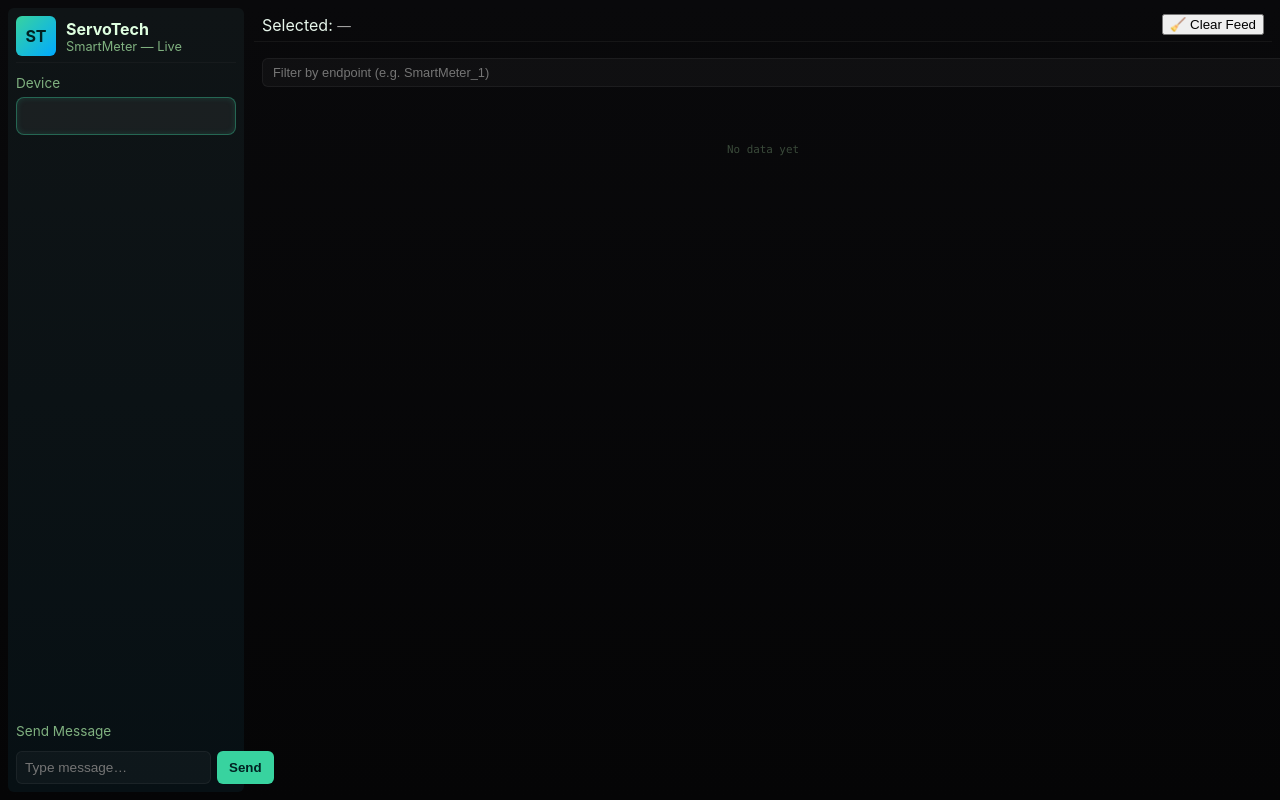
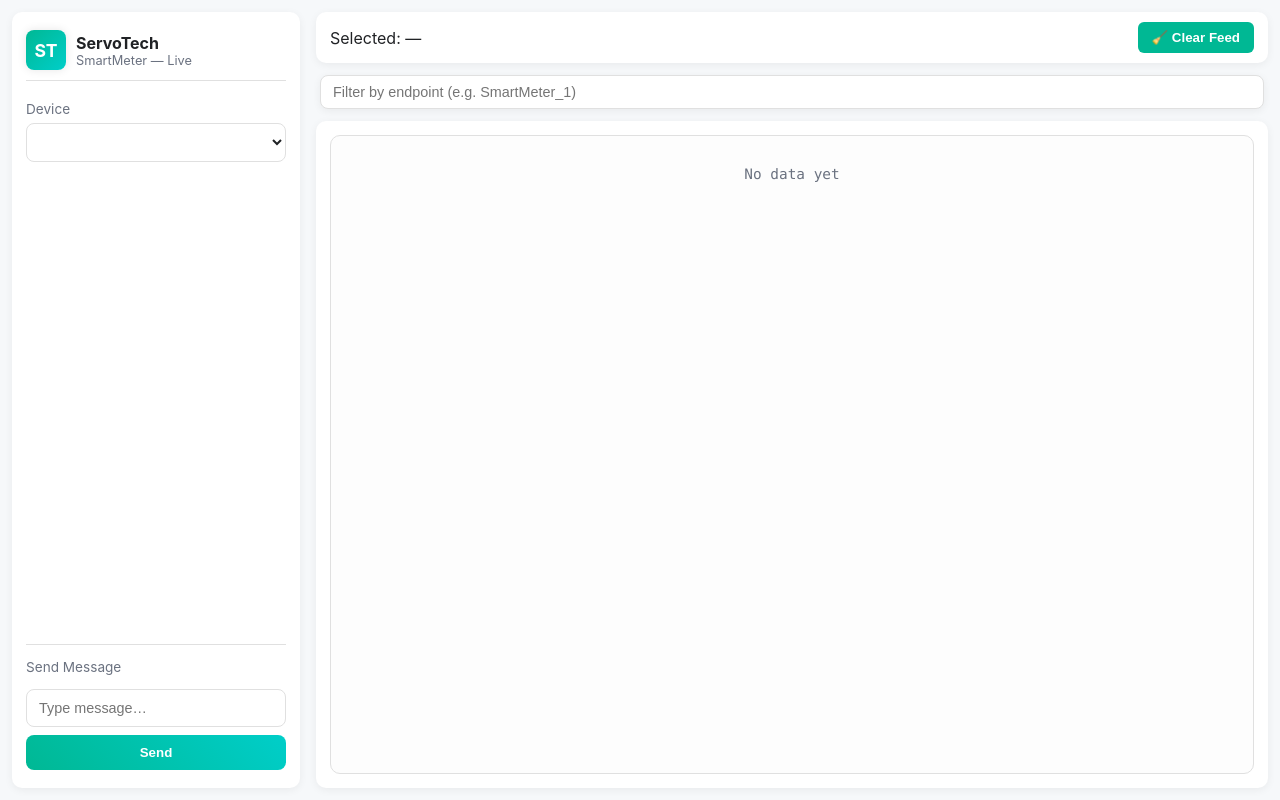
Before and after one commit to deepakpal5/ServerWebSocket, a website: page public/index.html in a window 1280 px wide. Drawn offline with Linux system fonts and the light colour scheme; no server answers.

Commit message:
update dashboard code

```diff
--- a/public/index.html
+++ b/public/index.html
@@ -5,83 +5,271 @@
   <meta name="viewport" content="width=device-width,initial-scale=1" />
   <title>ServoTech SmartMeter — Live Dashboard</title>
   <style>
-    :root{
-      --bg:#09090b; --panel:#0f1416; --muted:#7fb07f; --accent:#38d39f; --card:#0b0f10; --glass:rgba(255,255,255,0.03);
-      --radius:6px; --gap:10px; --mono:ui-monospace, Menlo, Monaco, 'Roboto Mono', monospace;
-    }
-    html,body{height:100%;margin:0;font-family:Inter,Segoe UI,Roboto,Helvetica,Arial,sans-serif;background:linear-gradient(180deg,var(--bg),#050506);color:#e6f5ea}
-    .app{display:flex;gap:var(--gap);height:100vh;padding:8px;box-sizing:border-box}
-    .sidebar{width:220px;background:linear-gradient(180deg,var(--panel),#071014);border-radius:var(--radius);padding:8px;display:flex;flex-direction:column;gap:12px}
-    .brand{display:flex;align-items:center;gap:10px;padding-bottom:6px;border-bottom:1px solid var(--glass)}
-    .logo{width:40px;height:40px;border-radius:6px;background:linear-gradient(135deg,var(--accent),#0af);display:flex;align-items:center;justify-content:center;font-weight:700;color:#022}
-    .brand h1{font-size:1rem;margin:0;color:#dfffe0}
-    .brand p{margin:0;font-size:0.8rem;color:var(--muted)}
-    label.meta{font-size:0.85rem;color:var(--muted);display:block;margin-bottom:6px}
-    select#endpointSelect {
-      appearance: none;
-      width: 100%;
-      background: rgba(255, 255, 255, 0.05);
-      border: 1px solid rgba(56, 211, 159, 0.4);
-      padding: 10px 14px;
-      border-radius: 8px;
-      color: #dfffe0;
-      font-weight: 600;
-      font-size: 0.9rem;
-      transition: all 0.25s ease-in-out;
-      box-shadow: inset 0 0 6px rgba(56, 211, 159, 0.15);
-      cursor: pointer;
-    }
-    select#endpointSelect:hover {
-      background: rgba(56, 211, 159, 0.12);
-      border-color: #38d39f;
-      box-shadow: 0 0 6px rgba(56, 211, 159, 0.35);
-    }
-    select#endpointSelect:focus {
-      outline: none;
-      background: rgba(56, 211, 159, 0.15);
-      border-color: #38d39f;
-      box-shadow: 0 0 8px rgba(56, 211, 159, 0.45);
-    }
-    select#endpointSelect option {
-      background: #0f1416;
-      color: #dfffe0;
-      font-weight: 500;
+    :root {
+      --bg: #f6f8fa;
+      --panel: #ffffff;
+      --accent: #00b894;
+      --accent2: #00cec9;
+      --border: #e0e0e0;
+      --text: #202225;
+      --muted: #6b7280;
+      --radius: 10px;
+      --shadow: 0 2px 8px rgba(0,0,0,0.06);
+      --mono: ui-monospace, Menlo, Monaco, 'Roboto Mono', monospace;
     }
 
-    .main{flex:1;display:flex;flex-direction:column;gap:var(--gap)}
-    .topbar{display:flex;justify-content:space-between;align-items:center;padding:6px 8px;border-bottom:1px solid rgba(255,255,255,0.05)}
-    .topbar .meta{color:#a0a0a0;font-size:0.85rem}
-    .feed{flex:1;display:flex;flex-direction:column;background:transparent;border-radius:6px;padding:6px}
-    .feed-header{display:flex;justify-content:space-between;align-items:center;padding:6px 8px;border-bottom:1px solid rgba(255,255,255,0.05)}
-    .feed-header button {
-      background: rgba(56, 211, 159, 0.12);
-      color: #38d39f;
-      border: 1px solid rgba(56, 211, 159, 0.4);
+    html, body {
+      height: 100%;
+      margin: 0;
+      font-family: "Inter", "Segoe UI", Roboto, Helvetica, Arial, sans-serif;
+      background: var(--bg);
+      color: var(--text);
+    }
+
+    .app {
+      display: flex;
+      height: 100vh;
+      gap: 16px;
+      padding: 12px;
+      box-sizing: border-box;
+    }
+
+    /* ---- SIDEBAR ---- */
+    .sidebar {
+      width: 260px;
+      background: var(--panel);
+      border-radius: var(--radius);
+      box-shadow: var(--shadow);
+      padding: 18px 14px;
+      display: flex;
+      flex-direction: column;
+      justify-content: space-between;
+    }
+
+    .brand {
+      display: flex;
+      align-items: center;
+      gap: 10px;
+      border-bottom: 1px solid var(--border);
+      padding-bottom: 10px;
+      margin-bottom: 20px;
+    }
+
+    .logo {
+      width: 40px;
+      height: 40px;
+      border-radius: 8px;
+      background: linear-gradient(135deg, var(--accent), var(--accent2));
+      color: white;
+      font-weight: 700;
+      font-size: 1.1rem;
+      display: flex;
+      align-items: center;
+      justify-content: center;
+      box-shadow: 0 0 10px rgba(0,0,0,0.1);
+    }
+
+    .brand h1 {
+      font-size: 1rem;
+      margin: 0;
+    }
+
+    .brand p {
+      margin: 0;
+      font-size: 0.8rem;
+      color: var(--muted);
+    }
+
+    label.meta {
+      font-size: 0.85rem;
+      color: var(--muted);
+      display: block;
+      margin-bottom: 6px;
+    }
+
+    select#endpointSelect {
+      width: 100%;
+      padding: 10px 12px;
+      border-radius: 8px;
+      border: 1px solid var(--border);
+      background: #fff;
+      font-weight: 600;
+      color: var(--text);
+      cursor: pointer;
+      transition: border-color 0.2s ease;
+      box-sizing: border-box;
+    }
+
+    select#endpointSelect:focus {
+      border-color: var(--accent);
+      outline: none;
+    }
+
+    /* ---- MAIN PANEL ---- */
+    .main {
+      flex: 1;
+      display: flex;
+      flex-direction: column;
+      gap: 12px;
+    }
+
+    .topbar {
+      background: var(--panel);
+      border-radius: var(--radius);
+      box-shadow: var(--shadow);
+      padding: 10px 14px;
+      display: flex;
+      justify-content: space-between;
+      align-items: center;
+    }
+
+    .topbar button {
+      background: var(--accent);
+      color: white;
+      border: none;
+      padding: 8px 14px;
       border-radius: 6px;
-      padding: 5px 10px;
       cursor: pointer;
       font-weight: 600;
-      transition: 0.25s;
-    }
-    .feed-header button:hover {
-      background: rgba(56, 211, 159, 0.25);
+      transition: background 0.25s ease;
     }
 
-    .messages{padding:4px 2px;overflow-y:auto;flex:1;font-family:var(--mono);font-size:0.68rem;color:#cfe9d0}
-    .messages pre{font-size:0.68rem;line-height:1.05;margin:0}
-    .msg{padding:4px;border-radius:4px;margin-bottom:2px;background:transparent;border-left:3px solid rgba(56,211,159,0.08)}
-    .empty{color:#3a4a3a;text-align:center;padding:30px}
-    .send-box{margin-top:auto;display:flex;flex-direction:column;gap:6px}
-    .send-row{display:flex;gap:6px}
-    #msgInput{flex:1;padding:8px;border-radius:6px;background:rgba(255,255,255,0.03);border:1px solid rgba(255,255,255,0.05);color:#e6f5ea;font-size:0.85rem}
-    #sendBtn{padding:8px 12px;border:none;border-radius:6px;background:var(--accent);color:#022;font-weight:600;cursor:pointer;transition:background 0.2s}
-    #sendBtn:hover{background:#2fc58f}
-    #filterInput{margin:6px 8px;padding:6px 10px;width:calc(100% - 16px);border-radius:6px;border:1px solid rgba(255,255,255,0.05);background:rgba(255,255,255,0.03);color:#e6f5ea;font-size:0.8rem}
+    .topbar button:hover {
+      background: #00a884;
+    }
+
+    #filterInput {
+      margin: 0 4px;
+      padding: 8px 12px;
+      border-radius: 8px;
+      border: 1px solid var(--border);
+      background: #fff;
+      color: var(--text);
+      font-size: 0.9rem;
+      outline: none;
+      box-shadow: var(--shadow);
+    }
+
+    #filterInput:focus {
+      border-color: var(--accent);
+    }
+
+    /* ---- FEED ---- */
+    .feed {
+      flex: 1;
+      background: var(--panel);
+      border-radius: var(--radius);
+      box-shadow: var(--shadow);
+      padding: 14px;
+      display: flex;
+      flex-direction: column;
+    }
+
+    .messages {
+      flex: 1;
+      overflow-y: auto;
+      border: 1px solid var(--border);
+      border-radius: var(--radius);
+      background: #fdfdfd;
+      padding: 10px;
+      font-family: var(--mono);
+      scrollbar-width: thin;
+    }
+
+    .msg {
+      border-left: 4px solid var(--accent);
+      background: #fff;
+      border-radius: 6px;
+      padding: 8px 10px;
+      margin-bottom: 8px;
+      box-shadow: 0 1px 4px rgba(0,0,0,0.04);
+      transition: transform 0.15s ease;
+      animation: fadeIn 0.3s ease;
+    }
+
+    @keyframes fadeIn {
+      from {opacity: 0; transform: translateY(6px);}
+      to {opacity: 1; transform: translateY(0);}
+    }
+
+    .msg:hover {
+      transform: translateY(-2px);
+    }
+
+    .msg pre {
+      margin: 0;
+      font-size: 0.8rem;
+      color: #333;
+      white-space: pre-wrap;
+      word-wrap: break-word;
+    }
+
+    .empty {
+      text-align: center;
+      color: var(--muted);
+      padding: 20px;
+      font-size: 0.9rem;
+    }
+
+    /* ---- SEND BOX ---- */
+    .send-box {
+      display: flex;
+      flex-direction: column;
+      gap: 8px;
+      margin-top: auto;
+      border-top: 1px solid var(--border);
+      padding-top: 14px;
+    }
+
+    #msgInput {
+      width: 100%;
+      padding: 10px 12px;
+      border-radius: 8px;
+      border: 1px solid var(--border);
+      background: #fff;
+      color: var(--text);
+      font-size: 0.9rem;
+      outline: none;
+      transition: border-color 0.2s ease;
+      box-sizing: border-box;
+    }
+
+    #msgInput:focus {
+      border-color: var(--accent);
+    }
+
+    #sendBtn {
+      width: 100%;
+      padding: 10px;
+      border: none;
+      border-radius: 8px;
+      font-weight: 600;
+      cursor: pointer;
+      background: linear-gradient(45deg, var(--accent), var(--accent2));
+      color: white;
+      transition: transform 0.2s ease, box-shadow 0.2s ease;
+      box-sizing: border-box;
+    }
+
+    #sendBtn:hover {
+      transform: translateY(-2px);
+      box-shadow: 0 4px 10px rgba(0,0,0,0.1);
+    }
+
+    ::-webkit-scrollbar {
+      width: 8px;
+    }
+
+    ::-webkit-scrollbar-thumb {
+      background: rgba(0,0,0,0.1);
+      border-radius: 4px;
+    }
   </style>
 </head>
 <body>
   <div class="app">
     <aside class="sidebar">
+      <div>
         <div class="brand">
           <div class="logo">ST</div>
           <div><h1>ServoTech</h1><p>SmartMeter — Live</p></div>
@@ -91,13 +279,12 @@
           <label class="meta" for="endpointSelect">Device</label>
           <select id="endpointSelect" disabled></select>
         </div>
+      </div>
 
       <div class="send-box">
         <label class="meta" for="msgInput">Send Message</label>
-        <div class="send-row">
         <input id="msgInput" type="text" placeholder="Type message…" />
         <button id="sendBtn">Send</button>
-        </div>
       </div>
     </aside>
 
@@ -110,12 +297,16 @@
       <input type="text" id="filterInput" placeholder="Filter by endpoint (e.g. SmartMeter_1)" />
 
       <section class="feed">
-        <div id="messages" class="messages"><div class="empty">No data yet</div></div>
+        <div id="messages" class="messages">
+          <div class="empty">No data yet</div>
+        </div>
       </section>
     </main>
   </div>
 
+  <!-- ✅ Keep your original JavaScript logic -->
   <script>
+
 const select = document.getElementById('endpointSelect');
 const messagesEl = document.getElementById('messages');
 const feedTitle = document.getElementById('feedTitle');
@@ -270,6 +461,5 @@ fetch('/endpoints')
     openWS();
   });
   </script>
-
 </body>
 </html>
```
Lines whose indentation alone changed are shown as unchanged.
